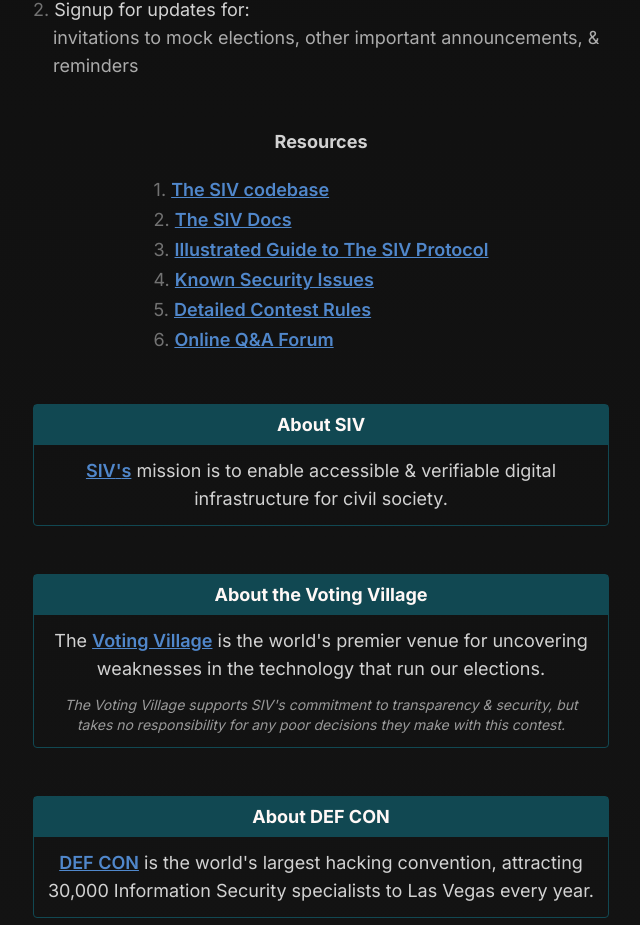
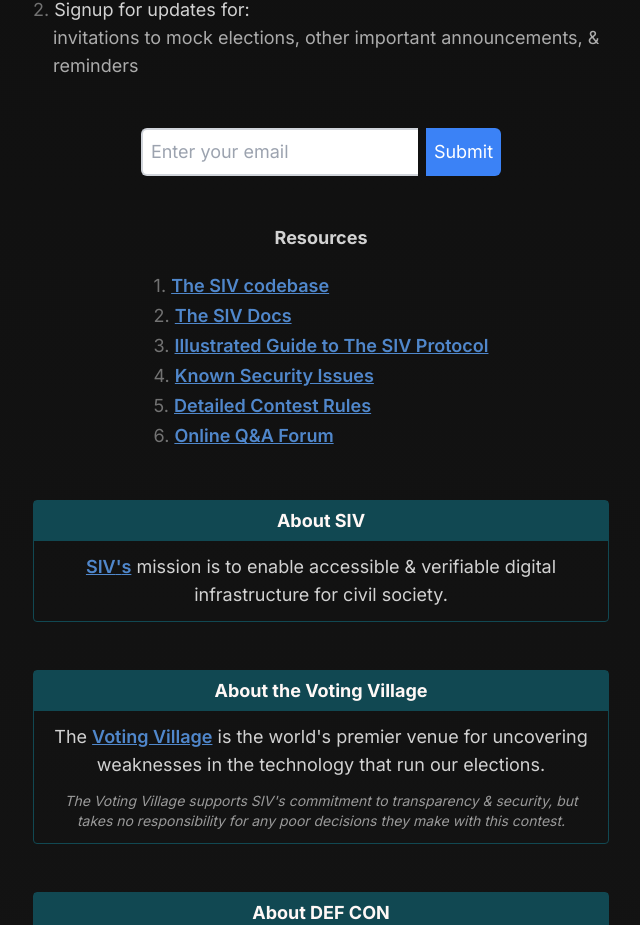
Before and after one commit to siv-org/hack.siv.org, a Next.js app: page / in a window 1280 px wide. Shown: the part 2774-3699 px from the top of the page, without its empty margins (319-959 px from the left). Built offline with nearby package versions, Linux system fonts and the light colour scheme.

Commit message:
begun design of Registration form

```diff
--- a/app/page.tsx
+++ b/app/page.tsx
@@ -9,6 +9,8 @@ import { FiExternalLink } from 'react-icons/fi'
 import { FaSignalMessenger } from 'react-icons/fa6'
 
 import { SIVVoteUIScreenshot } from './SIVVoteUIScreenshot'
+
+import { Register } from './register'
 
 const deepTeal = '#114852'
 const deepRed = 'rgb(92, 1, 1)'
@@ -266,6 +268,8 @@ export default function Home() {
         </ol>
       </div>
 
+      <Register />
+
       {/* Resources */}
       <div>
         <h4 className="text-center font-bold mb-5">Resources</h4>
--- /dev/null
+++ b/app/register.tsx
@@ -0,0 +1,31 @@
+'use client'
+
+import React, { useState } from 'react'
+
+export const Register: React.FC = () => {
+  const [email, setEmail] = useState('')
+
+  const handleSubmit = (event: React.FormEvent) => {
+    event.preventDefault()
+    alert(`Email submitted: ${email}`)
+    setEmail('') // Reset the input after submission
+  }
+
+  return (
+    <form onSubmit={handleSubmit} className="flex space-x-2">
+      <input
+        type="email"
+        placeholder="Enter your email"
+        value={email}
+        onChange={(e) => setEmail(e.target.value)}
+        className="p-2 rounded-l-md border-2 border-r-0 border-gray-300"
+      />
+      <button
+        type="submit"
+        className="bg-blue-500 hover:bg-blue-700 text-white p-2 rounded-r-md"
+      >
+        Submit
+      </button>
+    </form>
+  )
+}
```
